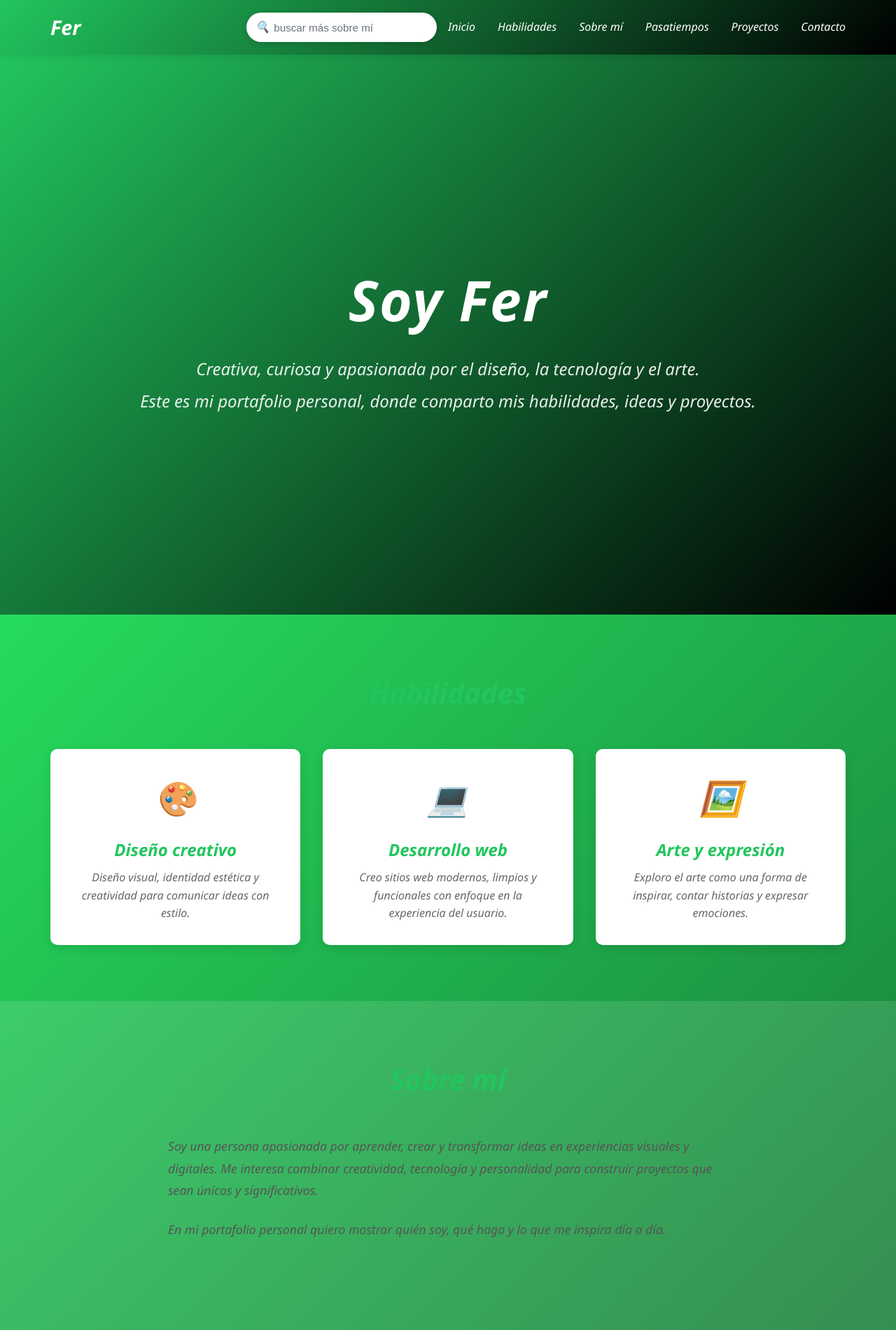
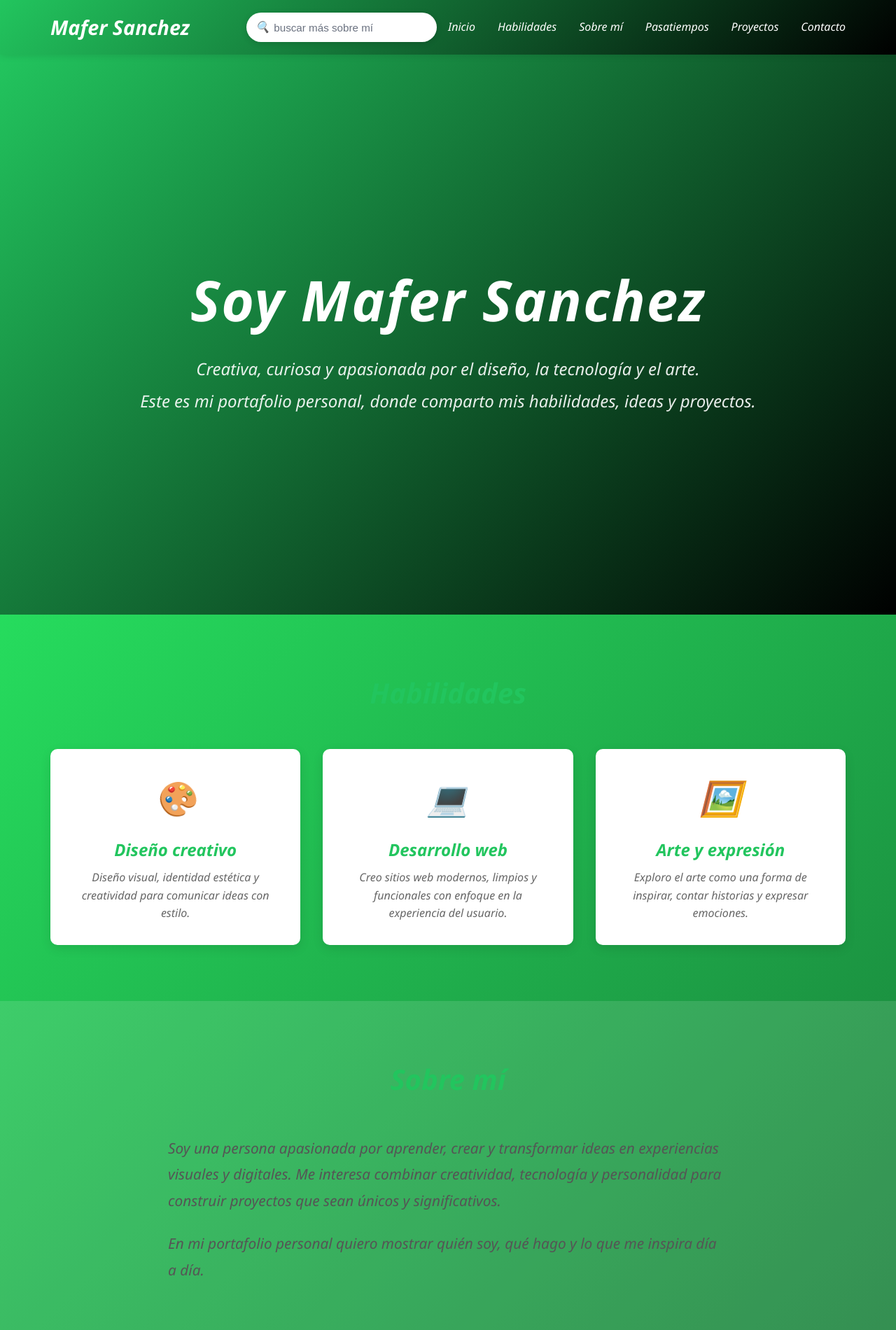
Before and after one commit to fernandaunity21-ui/Mi_Portafolio, a plain HTML site: page index.html in a window 1280 px wide. Shown: the top 1900 px of the page at 70% size. Drawn offline with Linux system fonts and the light colour scheme.

Commit message:
index del portafolio personal

```diff
--- a/index.html
+++ b/index.html
@@ -3,13 +3,13 @@
 <head>
     <meta charset="UTF-8">
     <meta name="viewport" content="width=device-width, initial-scale=1.0">
-    <title>Fer - Portafolio</title>
+    <title>Mafer Sanchez - Portafolio</title>
     <link rel="stylesheet" href="style.css">
 </head>
 <body>
     <nav class="navbar">
         <div class="nav-container">
-            <a href="#inicio" class="logo">Fer</a>
+            <a href="#inicio" class="logo">Mafer Sanchez</a>
             <button class="hamburger" id="hamburger" aria-label="Abrir menú">
                 <span></span>
                 <span></span>
@@ -34,7 +34,7 @@
 
     <section id="inicio" class="hero">
         <div class="hero-content">
-            <h1>Soy Fer</h1>
+            <h1>Soy Mafer Sanchez</h1>
             <p>Creativa, curiosa y apasionada por el diseño, la tecnología y el arte.</p>
             <p class="hero-subtext">Este es mi portafolio personal, donde comparto mis habilidades, ideas y proyectos.</p>
         </div>
@@ -66,7 +66,7 @@
     <section id="sobremi" class="section alt">
         <div class="container">
             <h2>Sobre mí</h2>
-            <div class="about-content">
+            <div class="about-content large-text">
                 <p>Soy una persona apasionada por aprender, crear y transformar ideas en experiencias visuales y digitales. Me interesa combinar creatividad, tecnología y personalidad para construir proyectos que sean únicos y significativos.</p>
                 <p>En mi portafolio personal quiero mostrar quién soy, qué hago y lo que me inspira día a día.</p>
             </div>
@@ -133,7 +133,7 @@
 
     <footer>
         <div class="footer-content">
-            <p>&copy; 2026 Portafolio Personal Fer. Todos los derechos reservados.</p>
+            <p>&copy; 2026 Portafolio Personal Mafer Sanchez. Todos los derechos reservados.</p>
         </div>
     </footer>
     <script>
--- a/style.css
+++ b/style.css
@@ -200,6 +200,17 @@ body {
 
 .about-content p {
     margin-bottom: 1.5rem;
+}
+
+/* Clase para aumentar tamaño de letra en secciones específicas */
+.large-text {
+    font-size: 1.3rem;
+}
+
+@media (max-width: 768px) {
+    .large-text {
+        font-size: 1.15rem;
+    }
 }
 
 /* Projects */
```
